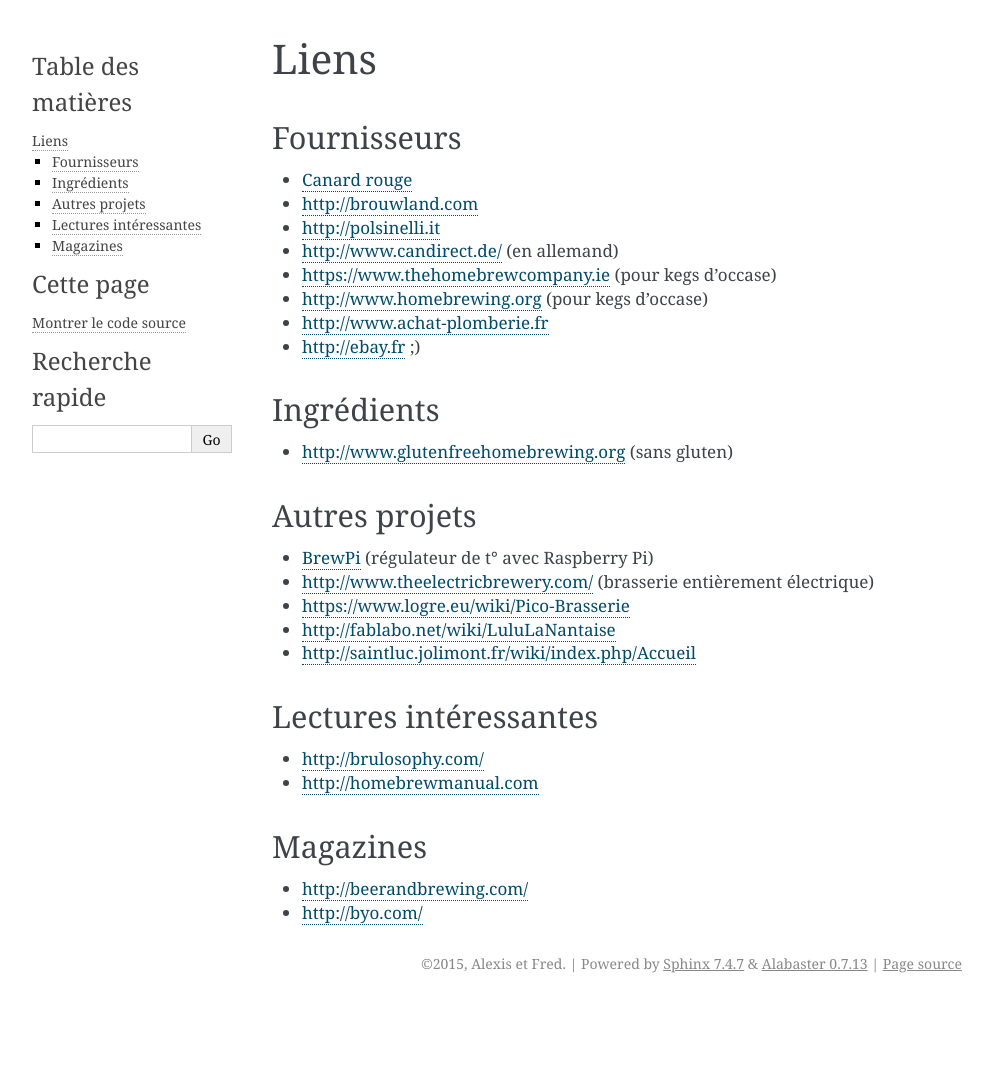
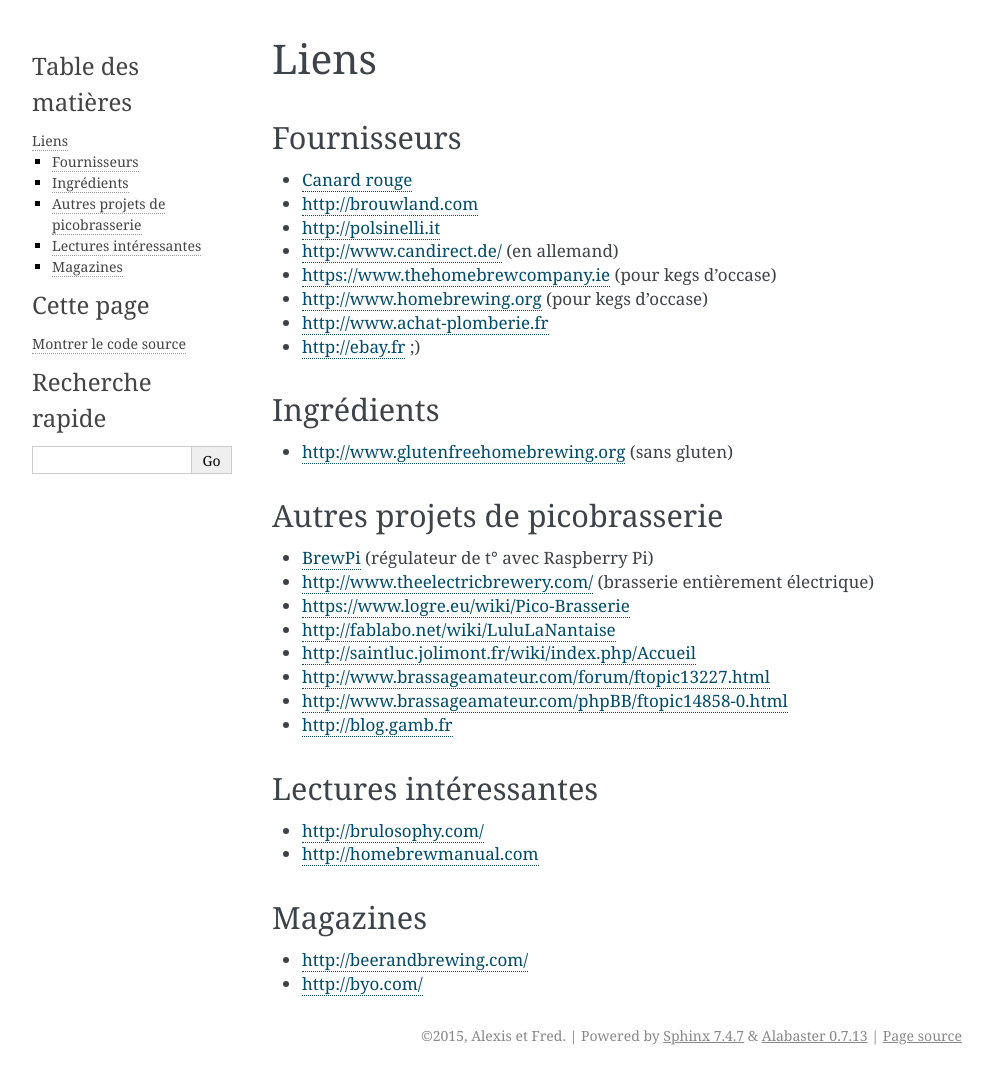
Before and after one commit to ndp-beers/docs, a Sphinx documentation site: the page built from docs/liens.rst, in a window 1280 px wide. Shown: the whole page, without its empty margins (148-1141 px from the left). Built offline with Sphinx 7.4.7, drawn with Linux system fonts in a browser that asks for light colours; before the commit the page ends 1003 px from its top, so only the background shows below that.

Commit message:
Liens: Ajout de projets

```diff
--- a/docs/liens.rst
+++ b/docs/liens.rst
@@ -12,19 +12,23 @@
 * `<http://www.homebrewing.org>`_ (pour kegs d'occase)
 * `<http://www.achat-plomberie.fr>`_
 * `<http://ebay.fr>`_ ;)
+
 Ingrédients
 -----------
 
 * `<http://www.glutenfreehomebrewing.org>`_ (sans gluten)
 
-Autres projets
---------------
+Autres projets de picobrasserie
+-------------------------------
 
 * `BrewPi <http://www.brewpi.com>`_ (régulateur de t° avec Raspberry Pi)
 * `<http://www.theelectricbrewery.com/>`_ (brasserie entièrement électrique)
 * `<https://www.logre.eu/wiki/Pico-Brasserie>`_
 * `<http://fablabo.net/wiki/LuluLaNantaise>`_
 * `<http://saintluc.jolimont.fr/wiki/index.php/Accueil>`_
+* `<http://www.brassageamateur.com/forum/ftopic13227.html>`_
+* `<http://www.brassageamateur.com/phpBB/ftopic14858-0.html>`_
+* `<http://blog.gamb.fr>`_
 
 Lectures intéressantes
 ----------------------
```
